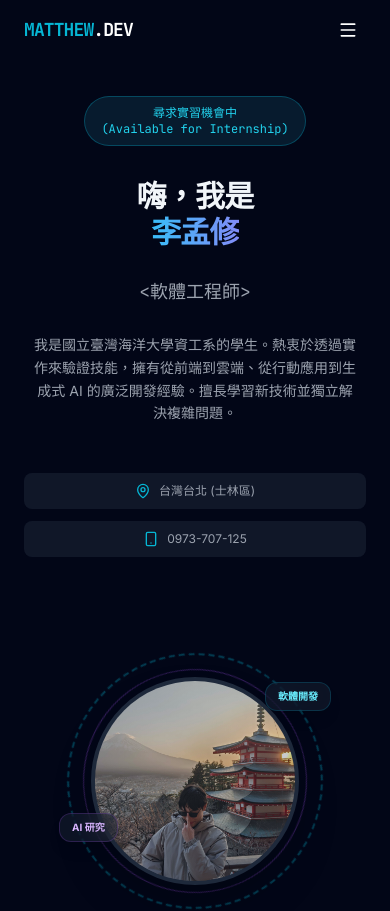
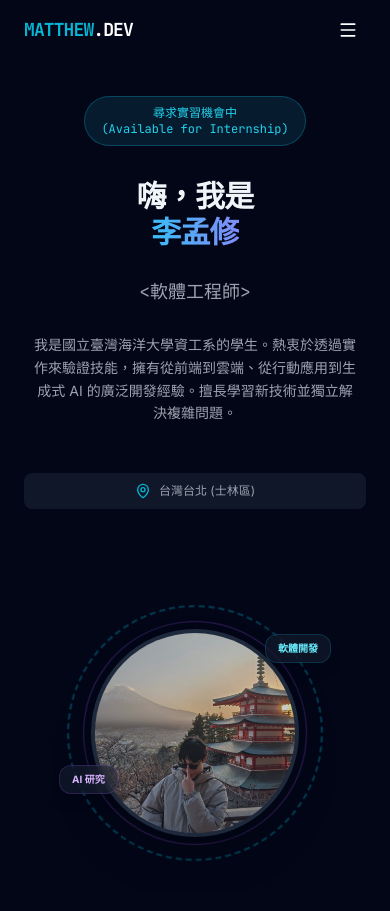
Before and after one commit to matthew930823/matthew-li-portfolio, a React (Vite) app: page / in a window 390 px wide. Shown: the top 911 px of the page. Built offline with nearby package versions, Linux system fonts and the light colour scheme.

Commit message:
refactor: remove phone information from PERSONAL_INFO and Hero component

```diff
--- a/components/Hero.tsx
+++ b/components/Hero.tsx
@@ -1,6 +1,6 @@
 import React from 'react';
 import { PERSONAL_INFO } from '../constants';
-import { Github, Linkedin, Mail, Smartphone, MapPin } from 'lucide-react';
+import { Github, Linkedin, Mail, MapPin } from 'lucide-react';
 import myPhoto from './photo.jpg';
 
 const Hero: React.FC = () => {
@@ -33,10 +33,6 @@
              <div className="flex items-center justify-center md:justify-start gap-2 text-xs sm:text-sm px-4 py-2.5 rounded-lg bg-slate-800/50 hover:bg-slate-800/70 transition-colors">
                 <MapPin className="w-4 h-4 text-cyan-500 flex-shrink-0" />
                 <span className="truncate">{PERSONAL_INFO.location.split(',')[0]}</span>
-             </div>
-             <div className="flex items-center justify-center md:justify-start gap-2 text-xs sm:text-sm px-4 py-2.5 rounded-lg bg-slate-800/50 hover:bg-slate-800/70 transition-colors">
-                <Smartphone className="w-4 h-4 text-cyan-500 flex-shrink-0" />
-                <span>{PERSONAL_INFO.phone}</span>
              </div>
           </div>
         </div>
--- a/constants.ts
+++ b/constants.ts
@@ -7,7 +7,6 @@
   name: "李孟修 (Matthew)",
   title: "軟體工程師",
   email: "matthew930823@gmail.com",
-  phone: "0973-707-125",
   location: "台灣台北 (士林區)",
   education: {
     school: "國立臺灣海洋大學 (NTOU)",
```
